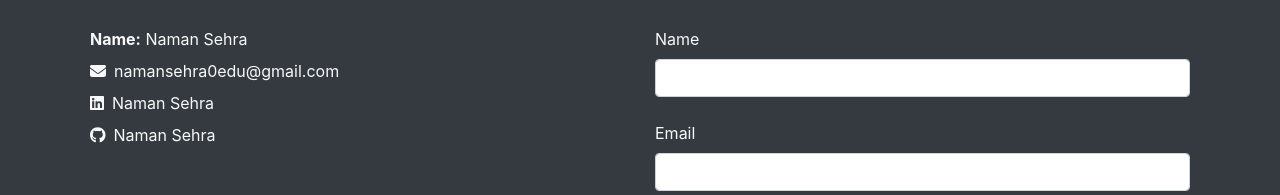
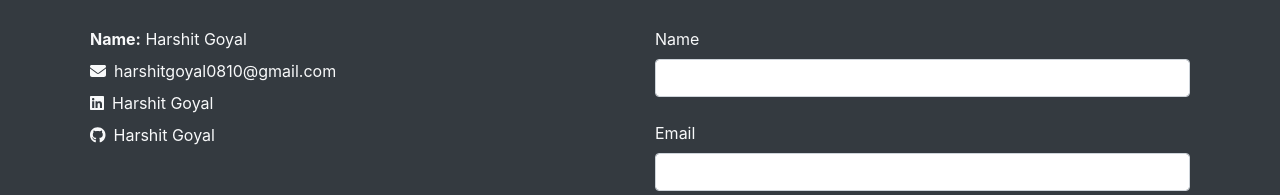
Before and after one commit to Harshu0810/cgpa-scpa-magic, a React (Vite) app: page / in a window 1280 px wide. Shown: the part 1712-1907 px from the top of the page. Built offline with nearby package versions, Linux system fonts and the light colour scheme.

Commit message:
Update Footer.jsx

```diff
--- a/src/Footer.jsx
+++ b/src/Footer.jsx
@@ -88,24 +88,24 @@ const Footer = () => {
             <div className="col-md-6">
               <h5 className="text-2xl font-bold mb-4">Contact Information</h5>
               <p className="mb-2">
-                <strong>Name:</strong> Naman Sehra
+                <strong>Name:</strong> Harshit Goyal
               </p>
               <p className="mb-2">
-                <a href="mailto:namansehra0edu@gmail.com" className="hover:underline text-light">
+                <a href="mailto:harshitgoyal0810@gmail.com" className="hover:underline text-light">
                   <FontAwesomeIcon icon={faEnvelope} className="mr-2" />
-                  namansehra0edu@gmail.com
+                  harshitgoyal0810@gmail.com
                 </a>
               </p>
               <p className="mb-2">
-                <a href="https://www.linkedin.com/in/naman-sehra-6390a92b7" className="hover:underline text-light">
+                <a href="https://www.linkedin.com/in/harshit-goyal-b2aaa6214" className="hover:underline text-light">
                   <FontAwesomeIcon icon={faLinkedin} className="mr-2" />
-                  Naman Sehra
+                  Harshit Goyal
                 </a>
               </p>
               <p className="mb-2">
-                <a href="https://github.com/DARKenergem" className="hover:underline text-light">
+                <a href="https://github.com/Harshu0810" className="hover:underline text-light">
                   <FontAwesomeIcon icon={faGithub} className="mr-2" />
-                  Naman Sehra
+                  Harshit Goyal
                 </a>
               </p>
             </div>
```
